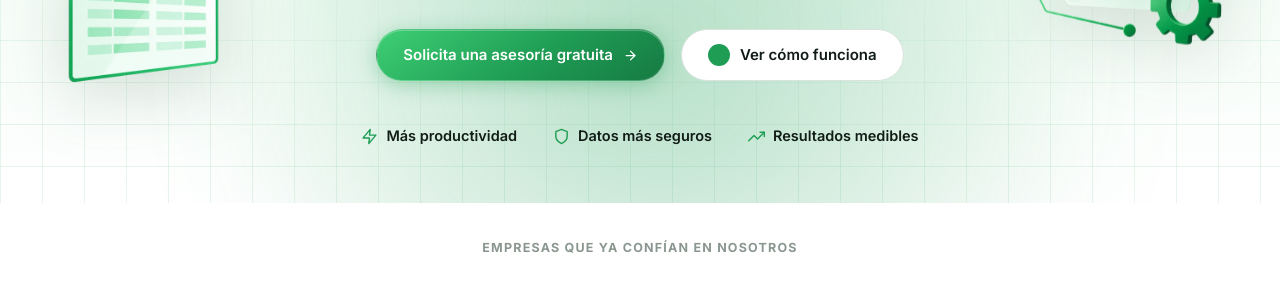
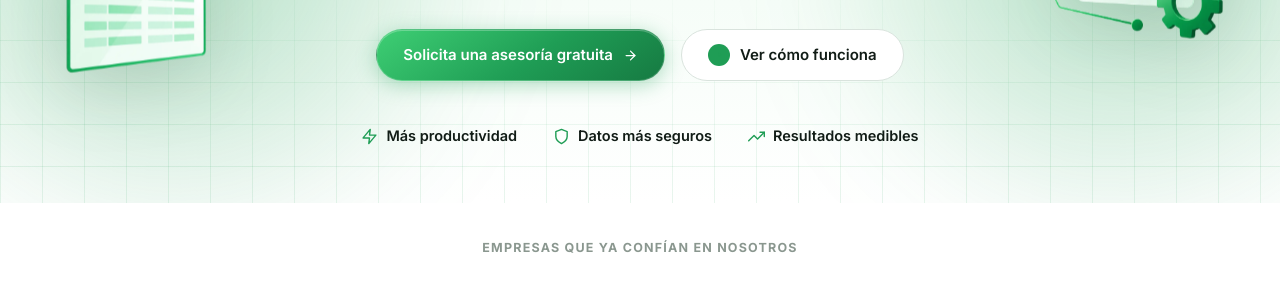
Before and after one commit to inmaculadaoc81/SmartSheets, a plain HTML site: page index.html in a window 1280 px wide. Shown: the part 374-655 px from the top of the page. Drawn offline with Linux system fonts and the light colour scheme.

Commit message:
Mueve el glow verde del centro a los laterales y reduce imagenes del hero
El centro del hero queda blanco/limpio para el texto; el mismo degradado
radial verde ahora ilumina los bordes izquierdo y derecho, detras de las
ilustraciones. Las imagenes hero1/hero2 se reducen un 7%.

Co-Authored-By: Claude Sonnet 5 <noreply@anthropic.com>

```diff
--- a/index.html
+++ b/index.html
@@ -38,7 +38,8 @@
 </header>
 
 <section class="hero" id="inicio">
-  <div class="hero-glow" aria-hidden="true"></div>
+  <div class="hero-glow left" aria-hidden="true"></div>
+  <div class="hero-glow right" aria-hidden="true"></div>
   <div class="hero-pattern" aria-hidden="true"></div>
 
   <img class="hero-side-img left" src="img/hero1-excel-automatizacion-hero.webp" alt="" aria-hidden="true">
--- a/style.css
+++ b/style.css
@@ -166,24 +166,24 @@ nav.main-nav a.active::after{
 }
 .hero-glow{
   position:absolute;
-  top:-14%;
-  left:50%;
-  width:900px;
-  height:900px;
-  max-width:140vw;
+  top:-10%;
+  width:640px;
+  height:640px;
+  max-width:70vw;
   background:radial-gradient(circle, rgba(31,157,85,.32) 0%, rgba(31,157,85,.12) 45%, transparent 70%);
   filter:blur(50px);
-  transform:translateX(-50%);
   z-index:0;
   pointer-events:none;
   animation:hero-drift 18s ease-in-out infinite;
 }
+.hero-glow.left{left:-12%;}
+.hero-glow.right{right:-12%;animation-direction:reverse;}
 @keyframes hero-drift{
-  0%{transform:translate(-50%,0) rotate(0deg) scale(1);}
-  25%{transform:translate(-46%,-4%) rotate(6deg) scale(1.05);}
-  50%{transform:translate(-54%,-2%) rotate(-4deg) scale(.97);}
-  75%{transform:translate(-48%,-6%) rotate(4deg) scale(1.03);}
-  100%{transform:translate(-50%,0) rotate(0deg) scale(1);}
+  0%{transform:translate(0,0) rotate(0deg) scale(1);}
+  25%{transform:translate(3%,-4%) rotate(6deg) scale(1.05);}
+  50%{transform:translate(-3%,-2%) rotate(-4deg) scale(.97);}
+  75%{transform:translate(2%,-6%) rotate(4deg) scale(1.03);}
+  100%{transform:translate(0,0) rotate(0deg) scale(1);}
 }
 @keyframes hero-rise{
   from{opacity:0; transform:translateY(18px);}
@@ -209,7 +209,7 @@ nav.main-nav a.active::after{
   position:absolute;
   top:50%;
   z-index:1;
-  width:clamp(180px,17vw,300px);
+  width:clamp(167px,15.8vw,279px);
   height:auto;
   filter:drop-shadow(0 18px 34px rgba(20,60,40,.16));
   animation:hero-side-in 1s cubic-bezier(.22,1,.36,1) .15s both, hero-float 7s ease-in-out 1.15s infinite;
```
